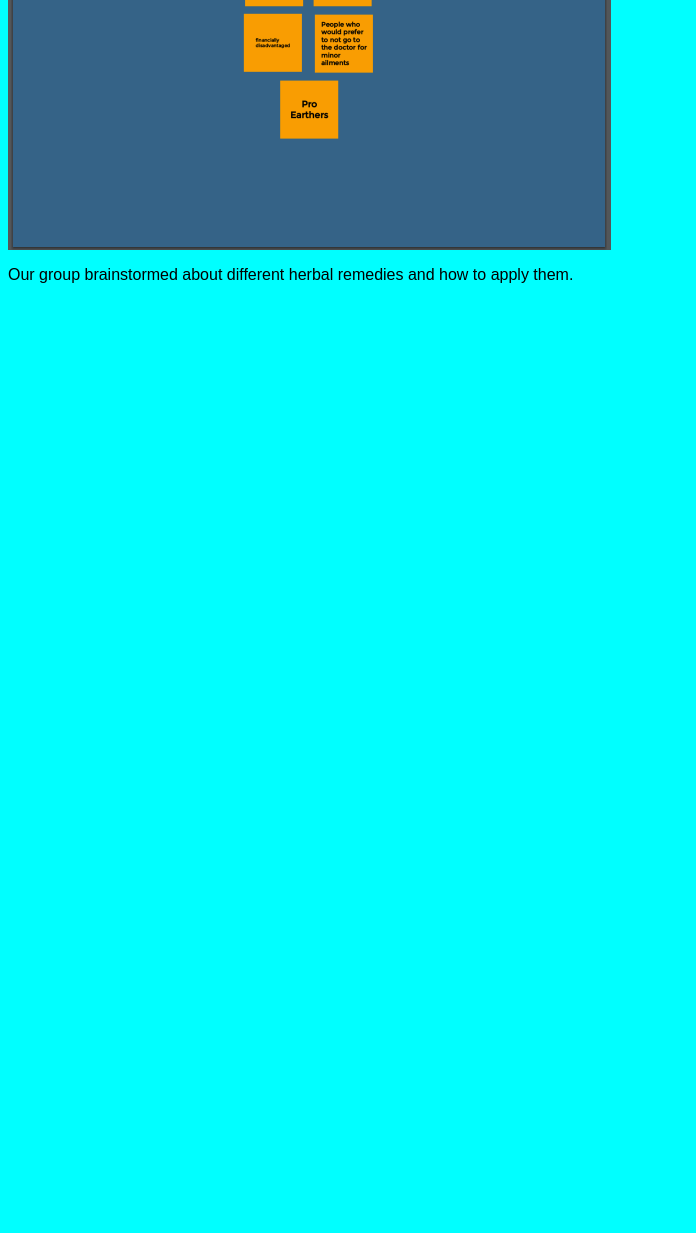
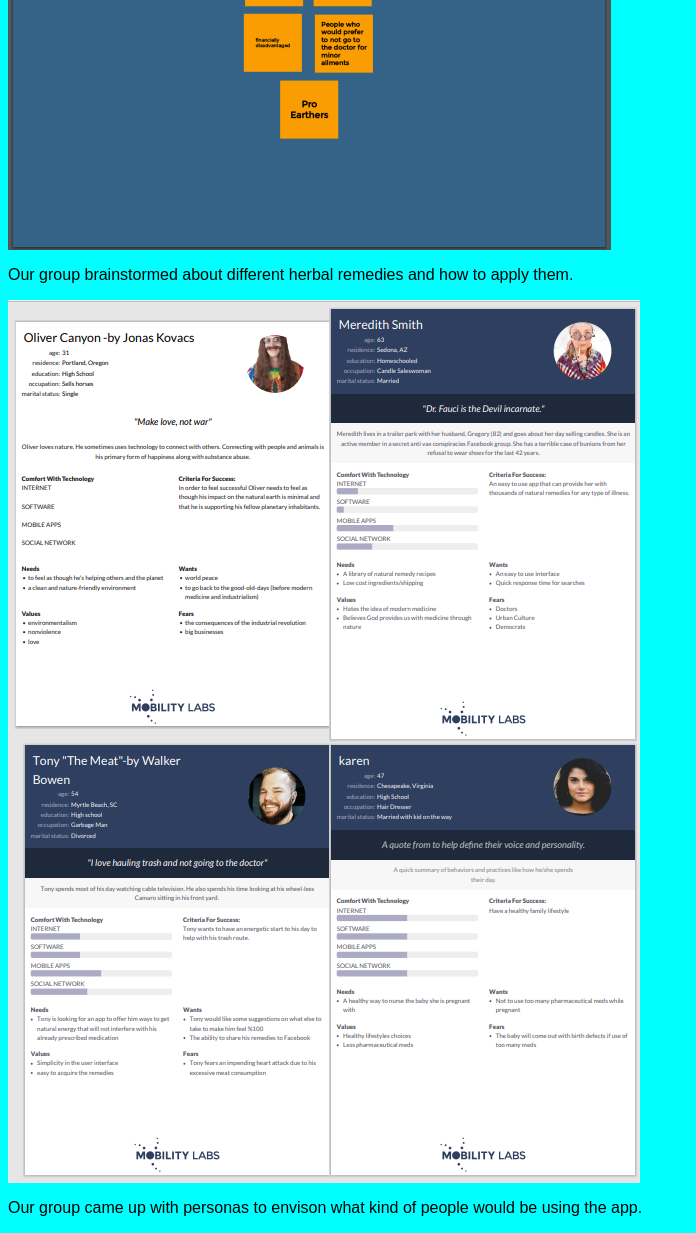
Before and after one commit to WalkerBowen/WalkerBowenOG.github.io, a plain HTML site: page index.html in a window 1280 px wide. Shown: the part 1193-2426 px from the top of the page, without its empty margins (0-696 px from the left). Before the commit the page ends 1493 px from the top, so only its background shows below. Drawn offline with Linux system fonts and the light colour scheme.

Commit message:
Add files via upload

```diff
--- a/index.html
+++ b/index.html
@@ -11,9 +11,16 @@
         </p>
     <section class = "assignment"
     <a href = "files/Herbal Remedies Affinity Diagram.pdf"><img src = "images/affinitydiagram.PNG"></a>
-    <section class = "assignment details"></section>
+    <section class = "assignment details">
     <p>
 Our group brainstormed about different herbal remedies and how to apply them.
     </p>
 
 </section>
+<section class ="assignment"
+<a href ="files/personas.pdf"><img src ="images/personasimg.PNG"></a>
+<p>
+    Our group came up with personas to envison what kind of people would be using the app.
+</p>
+<a href
+</section>
```
Also changed, not shown: images/personasimg.PNG (added), 1 other file.
